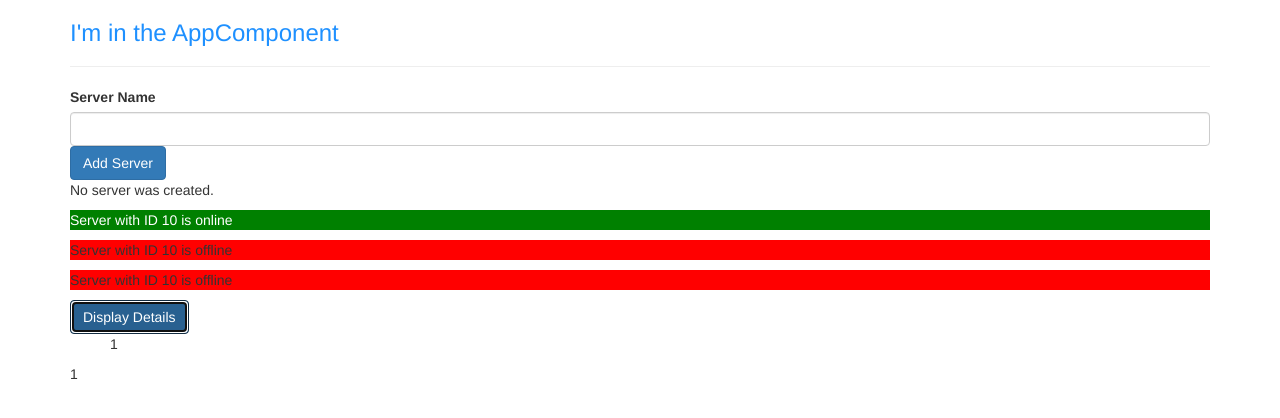
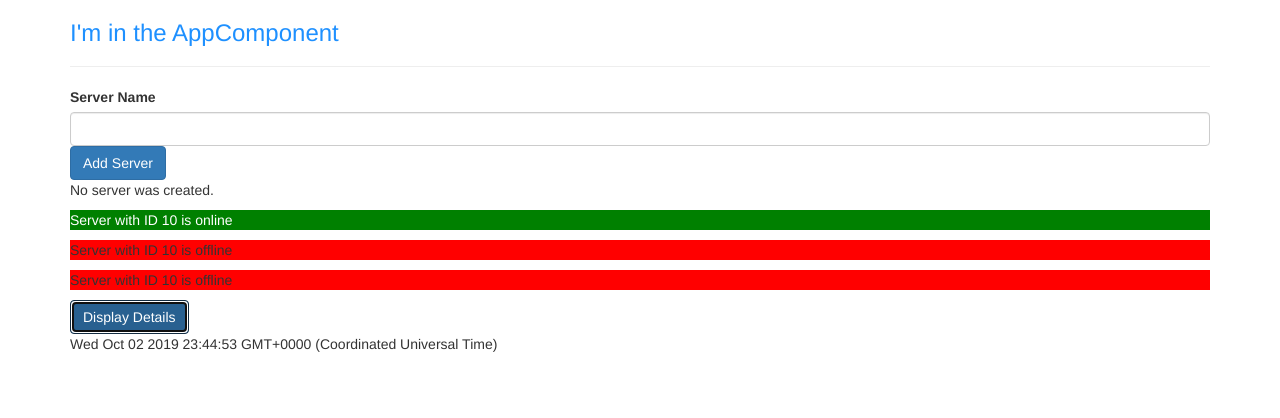
Before and after one commit to MalcolmAnderson/ng_playground, an Angular app: page / in a window 1280 px wide. Both pictures are taken after a click on the button "Display Details". Shown: the top 418 px of the page. Built offline with nearby package versions, Linux system fonts and the light colour scheme.

Commit message:
change log entries to timestamp + index

```diff
--- a/src/app/assignment2/assignment2.component.html
+++ b/src/app/assignment2/assignment2.component.html
@@ -1,18 +1,20 @@
-<button
-  class = "btn btn-primary"
-  (click)="toggleVisible()">Display Details</button>
+<button class="btn btn-primary" (click)="toggleVisible()">
+  Display Details
+</button>
 
-<br>
+<br />
 <p *ngIf="numberOfClicks % 2 === 0">This is a semi blinking paragraph</p>
 
-<ul style="list-style-type: none">
-  <li
-    *ngFor="let entry of logArray"
-    [ngClass]='{addBackground: entry >= 5}'
-    >{{ entry }}</li>
-</ul>
+<!-- <ul style="list-style-type: none">
+  <li *ngFor="let entry of logArray"
+  [ngClass]="{ addBackground: entry >= 5 }">
+    {{ entry }}
+  </li>
+</ul> -->
 <div
-  *ngFor="let entry of logArray"
-  [ngStyle]="{backgroundColor: entry >=5 ? 'blue' : 'transparent'}"
-  [ngClass]="{'white-text': entry >=5}"
->{{ entry }}</div>
+  *ngFor="let entry of logArray; let i = index"
+  [ngStyle]="{ backgroundColor: i >= 4 ? 'blue' : 'transparent' }"
+  [ngClass]="{ 'white-text': i >= 4 }"
+>
+  {{ entry }}
+</div>
--- a/src/app/assignment2/assignment2.component.ts
+++ b/src/app/assignment2/assignment2.component.ts
@@ -8,7 +8,7 @@ import { Component, OnInit } from '@angular/core';
 export class Assignment2Component implements OnInit {
   showParagraph: boolean = true;
   numberOfClicks: number = 0;
-  logArray: string[] = [];
+  logArray: Date[] = [];
 
 
   constructor() { }
@@ -24,7 +24,7 @@ export class Assignment2Component implements OnInit {
   toggleVisible(): void {
     this.showParagraph = !this.showParagraph;
     this.numberOfClicks ++;
-    this.logArray.push(this.numberOfClicks.toString());
+    this.logArray.push(new Date());
   }
 
 }
```
